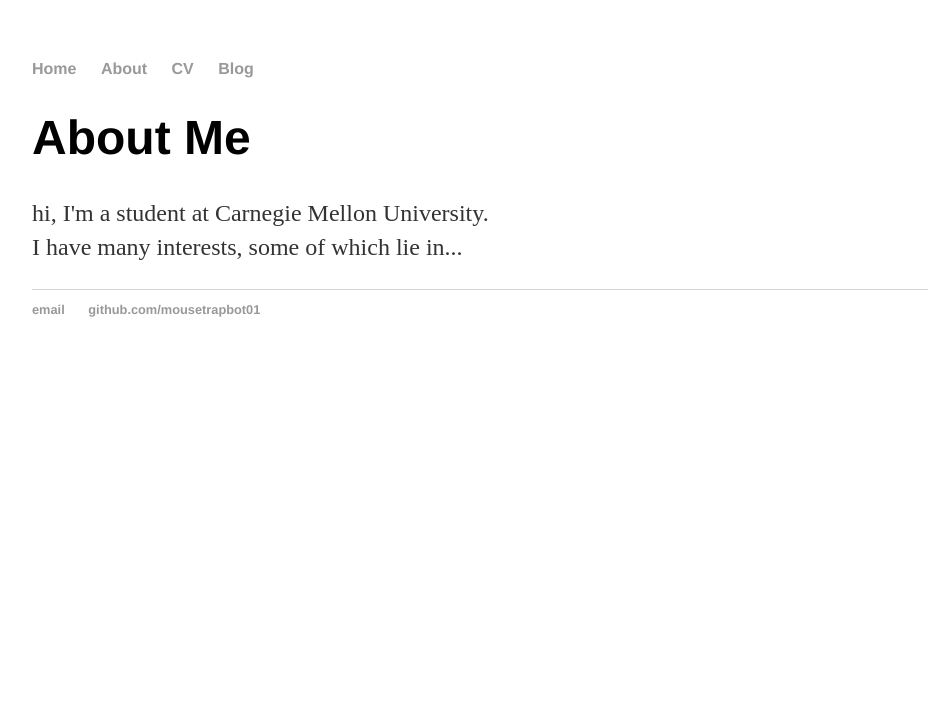
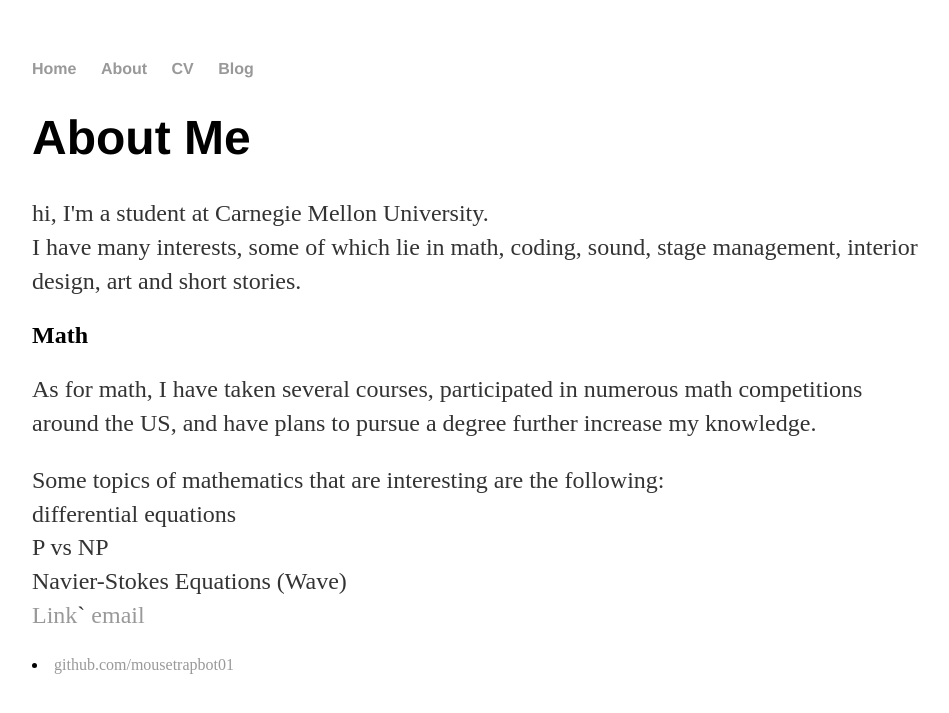
Before and after one commit to mousetrapbot01/mousetrapbot.github.io, a Jekyll site: the page built from about/index.html, in a window 1280 px wide. Shown: the top 713 px of the page, without its empty margins (160-1109 px from the left). Built offline with Jekyll 4.4.1, drawn with Linux system fonts in a browser that asks for light colours.

Commit message:
Update index.html

```diff
--- a/about/index.html
+++ b/about/index.html
@@ -4,7 +4,18 @@
 ---
 	<h1>{{ page.title }}</h1>
 <p> hi, I'm a student at Carnegie Mellon University. <br/>
-I have many interests, some of which lie in...
+I have many interests, some of which lie in math, coding, sound, stage management, interior design, art and short stories.</p>
+<h2> Math </h2>
+<p> As for math, I have taken several courses, participated in numerous math competitions around the US,
+	and have plans to pursue a degree further increase my knowledge. </p>
+<p> Some topics of mathematics that are interesting are the following:
+	<br/> differential equations
+	<br/> P vs NP
+	<br/> Navier-Stokes Equations (Wave)
+	<br/>
+	<a href="#link">Link</a>`
+<a name="Link">
+	<a href="http://www.
 
 
 
```
